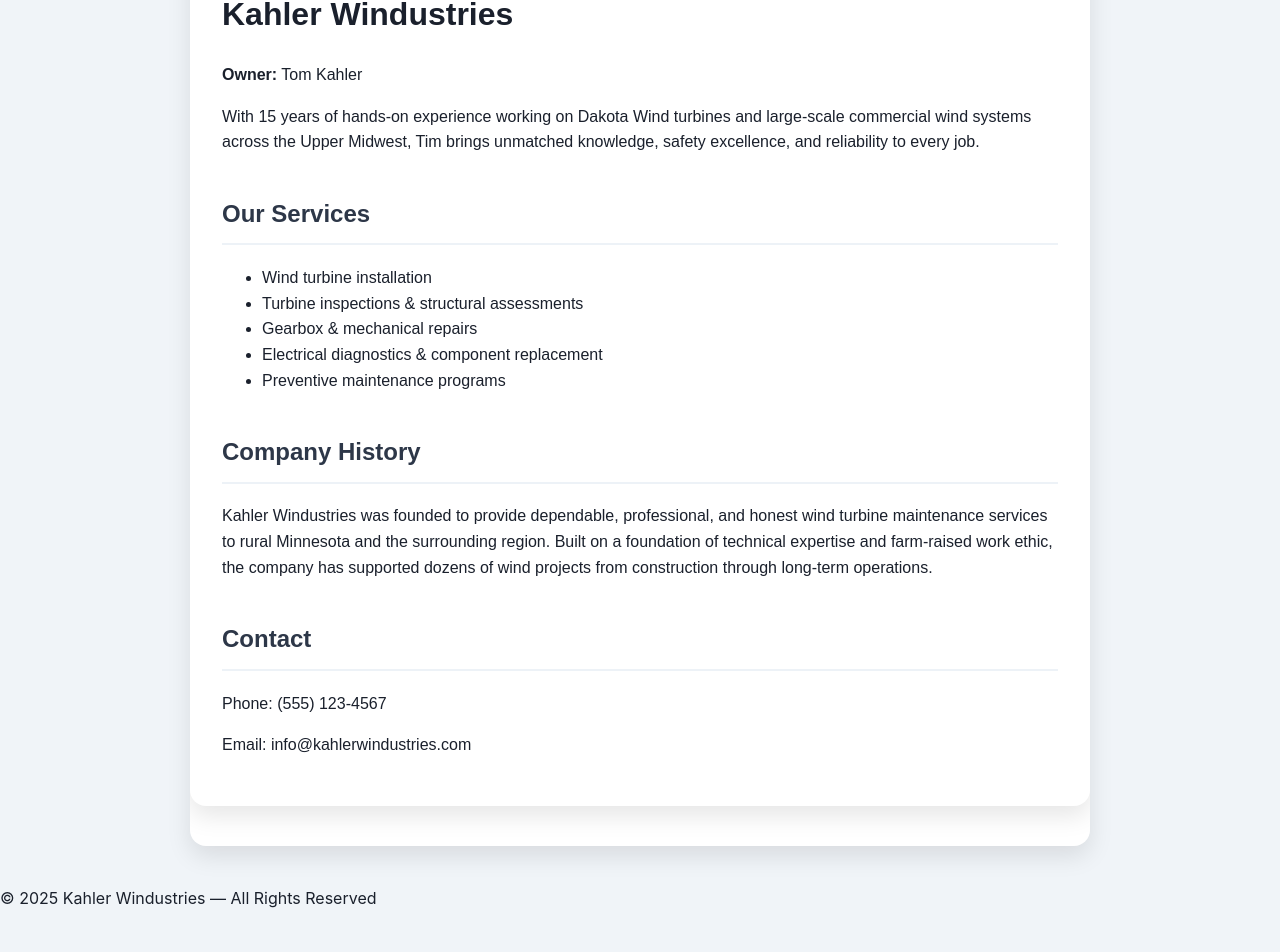
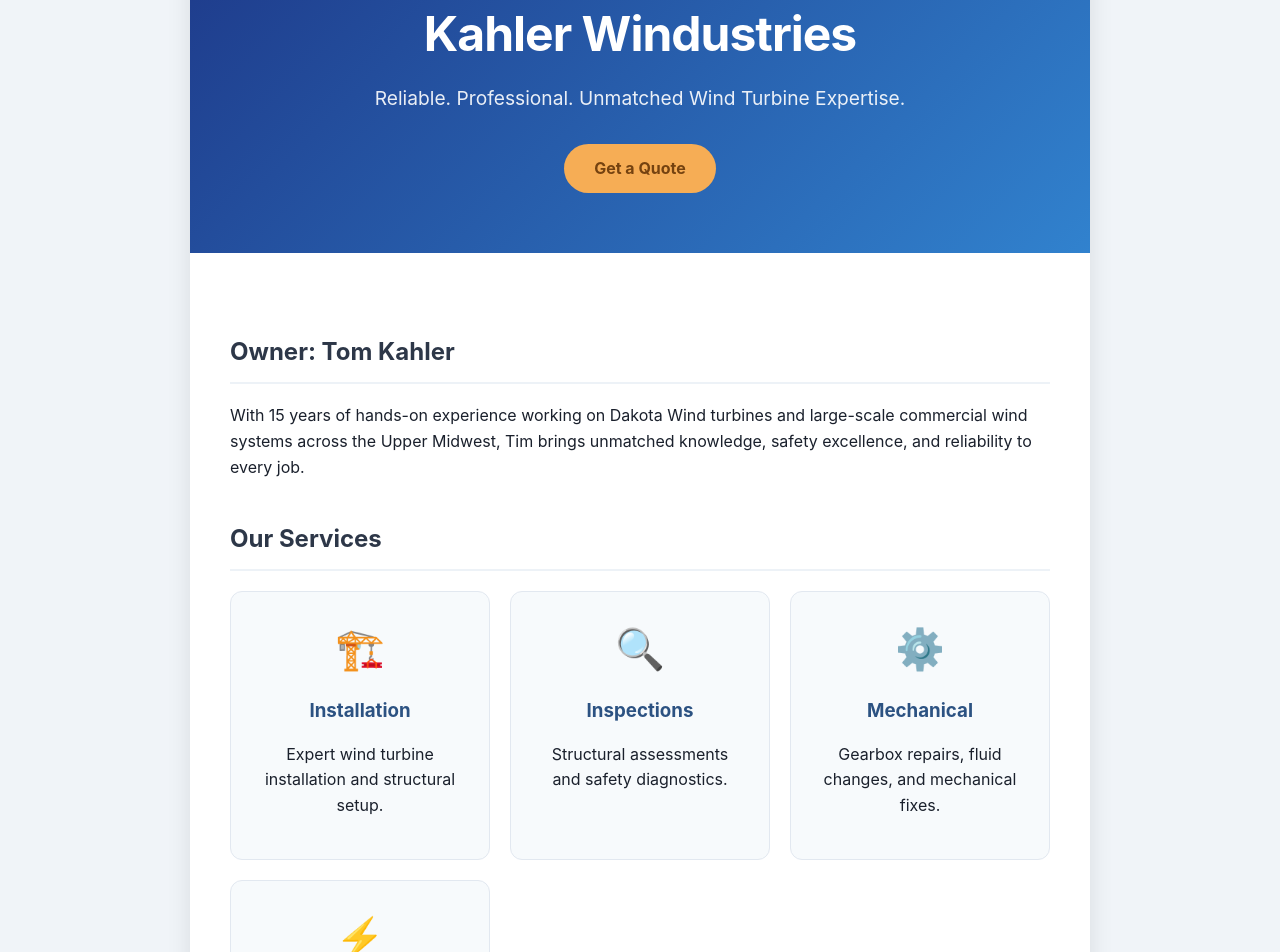
Before and after one commit to KristineMK72/kahler-windustries, a Next.js app: page / in a window 1280 px wide. Shown: the part 208-1160 px from the top of the page. Before the commit the page ends 1135 px from the top, so only its background shows below. Built offline with nearby package versions, Linux system fonts and the light colour scheme.

Commit message:
Update page.js

```diff
--- a/app/page.js
+++ b/app/page.js
@@ -1,37 +1,61 @@
+import Link from 'next/link';
+
 export default function Home() {
   return (
-    <main style={{ padding: "2rem", fontFamily: "Arial" }}>
+    <main>
+      {/* 1. The Hero Section */}
+      <div className="hero">
         <h1>Kahler Windustries</h1>
+        <p>Reliable. Professional. Unmatched Wind Turbine Expertise.</p>
+        <Link href="/contact" className="btn">Get a Quote</Link>
+      </div>
+
+      <div className="content">
+        {/* 2. The Intro */}
+        <h2>Owner: Tom Kahler</h2>
         <p>
-        <strong>Owner:</strong> Tom Kahler
-      </p>
-      <p>
-        With 15 years of hands-on experience working on Dakota Wind turbines and
-        large-scale commercial wind systems across the Upper Midwest, Tim brings
-        unmatched knowledge, safety excellence, and reliability to every job.
+          With 15 years of hands-on experience working on Dakota Wind turbines and large-scale
+          commercial wind systems across the Upper Midwest, Tim brings unmatched knowledge,
+          safety excellence, and reliability to every job.
         </p>
 
+        {/* 3. The Services Grid */}
         <h2>Our Services</h2>
-      <ul>
-        <li>Wind turbine installation</li>
-        <li>Turbine inspections & structural assessments</li>
-        <li>Gearbox & mechanical repairs</li>
-        <li>Electrical diagnostics & component replacement</li>
-        <li>Preventive maintenance programs</li>
-      </ul>
+        <div className="grid">
 
+          <div className="card">
+            <span className="card-icon">🏗️</span>
+            <h3>Installation</h3>
+            <p>Expert wind turbine installation and structural setup.</p>
+          </div>
+
+          <div className="card">
+            <span className="card-icon">🔍</span>
+            <h3>Inspections</h3>
+            <p>Structural assessments and safety diagnostics.</p>
+          </div>
+
+          <div className="card">
+            <span className="card-icon">⚙️</span>
+            <h3>Mechanical</h3>
+            <p>Gearbox repairs, fluid changes, and mechanical fixes.</p>
+          </div>
+
+          <div className="card">
+            <span className="card-icon">⚡</span>
+            <h3>Electrical</h3>
+            <p>Component replacement and electrical troubleshooting.</p>
+          </div>
+
+        </div>
+
+        {/* 4. Company History */}
         <h2>Company History</h2>
         <p>
-        Kahler Windustries was founded to provide dependable, professional, and
-        honest wind turbine maintenance services to rural Minnesota and the
-        surrounding region. Built on a foundation of technical expertise and
-        farm-raised work ethic, the company has supported dozens of wind
-        projects from construction through long-term operations.
+          Kahler Windustries was founded to provide dependable, professional, and honest
+          wind turbine maintenance services to rural Minnesota and the surrounding regions.
         </p>
-
-      <h2>Contact</h2>
-      <p>Phone: (555) 123-4567</p>
-      <p>Email: info@kahlerwindustries.com</p>
+      </div>
     </main>
   );
 }
```
Lines whose indentation alone changed are shown as unchanged.
